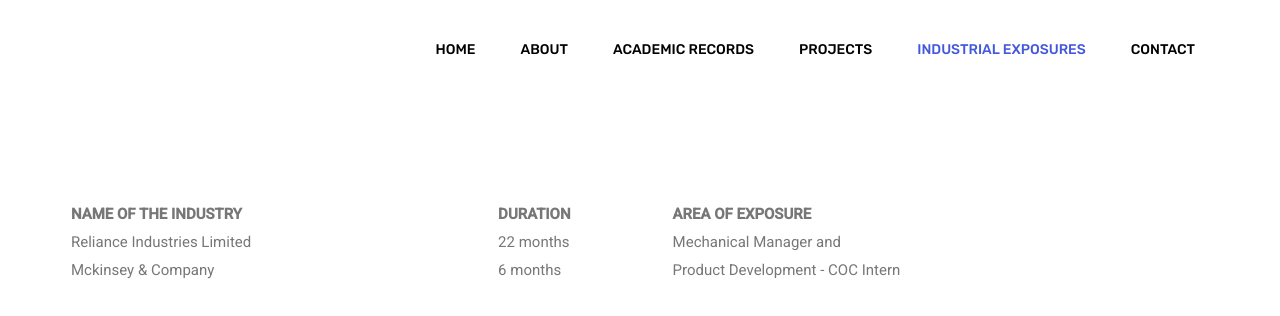
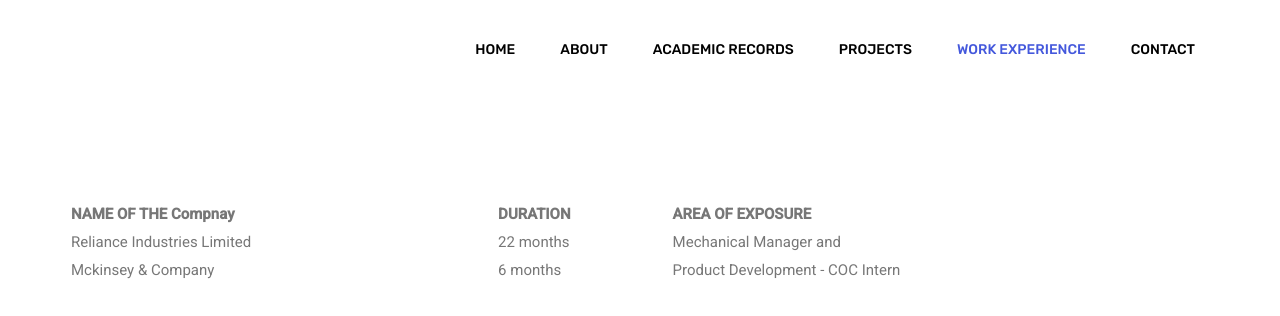
Before and after one commit to Kirpal-Kumaran/My-portfolio, a plain HTML site: page internships.html in a window 1280 px wide. Drawn offline with Linux system fonts and the light colour scheme.

Commit message:
Update internships.html

```diff
--- a/internships.html
+++ b/internships.html
@@ -27,7 +27,7 @@
 							<li class="nav-item"><a class="nav-link" href="about.html">About</a></li>
 							<li class="nav-item"><a class="nav-link" href="academic.html">Academic Records</a></li>
 							<li class="nav-item"><a class="nav-link" href="projects.html">Projects</a></li>
-							<li class="nav-item active"><a class="nav-link" href="internships.html">Industrial exposures</a></li>
+							<li class="nav-item active"><a class="nav-link" href="internships.html">Work experience</a></li>
 							<li class="nav-item"><a class="nav-link" href="contact.html">Contact</a></li>
 						</ul>
 					</div>
@@ -41,7 +41,7 @@
             <div class="row justify-content-start align-items-center">
               <table style="width:100%">
   <tr>
-  <th>NAME OF THE INDUSTRY</th>
+  <th>NAME OF THE Compnay</th>
     <th>DURATION       </th>
 	<th>AREA OF EXPOSURE
      </th>
```
